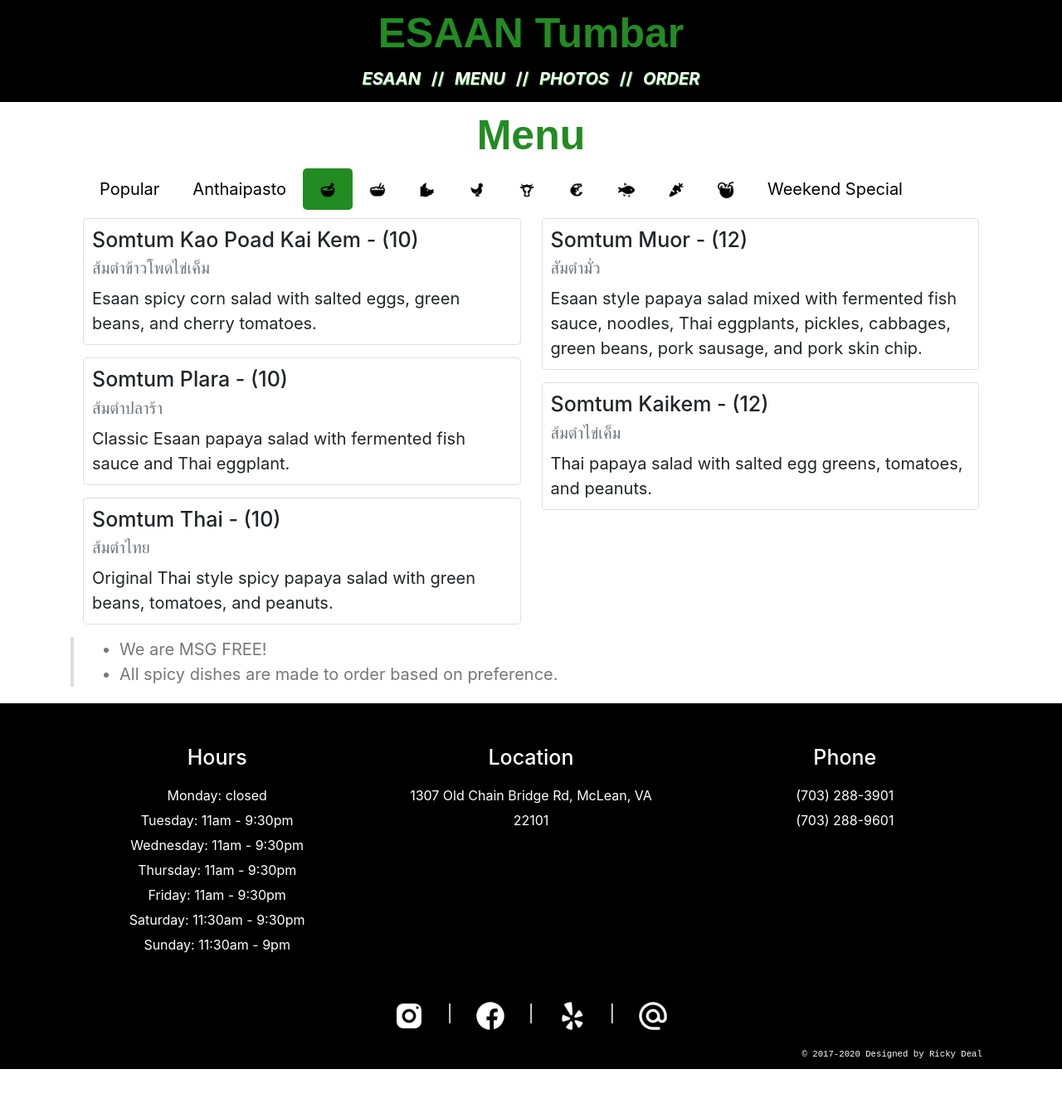
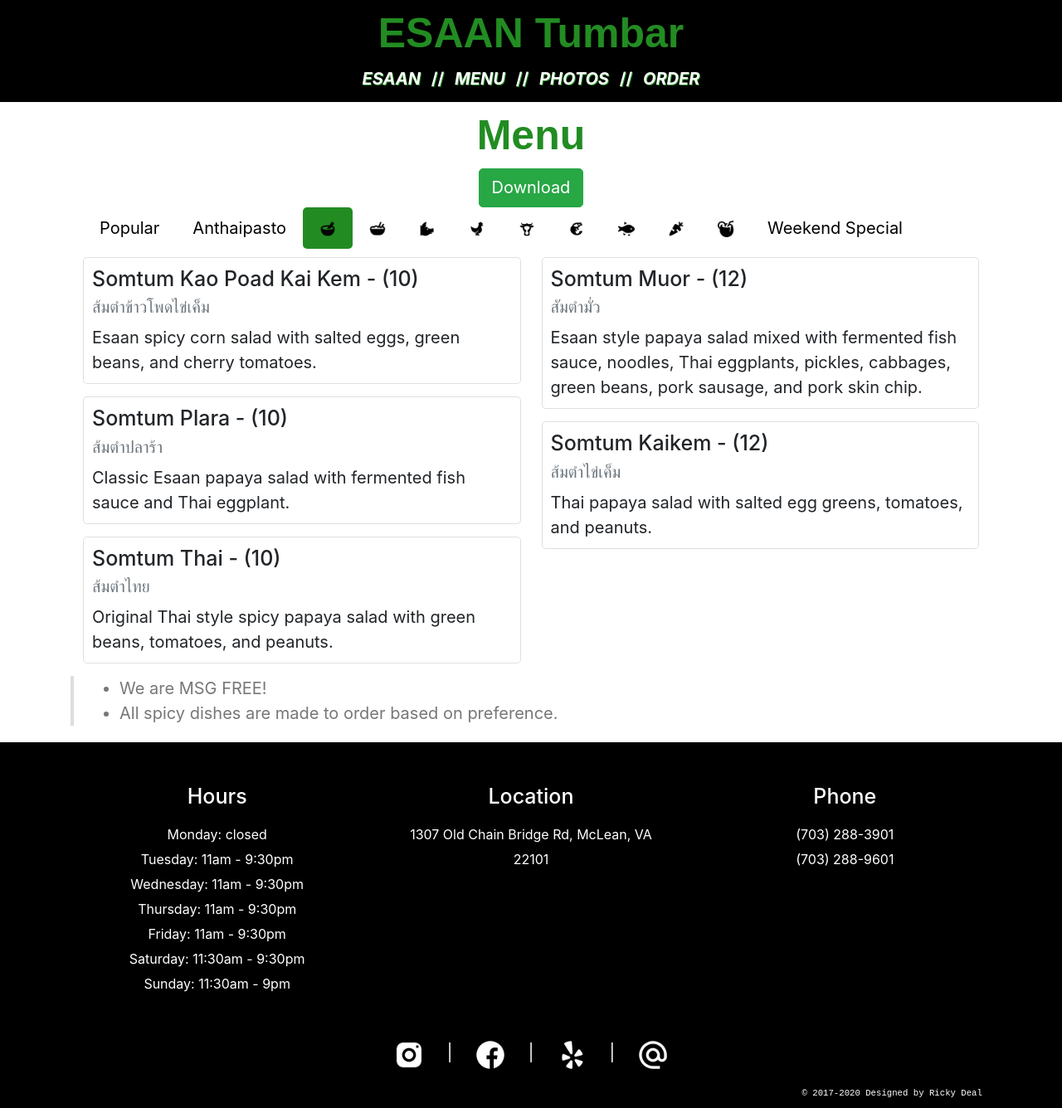
Before and after one commit to rainerdeal/esaan, a Jekyll site: the page built from menu.md, in a window 1280 px wide. Shown: the whole page at 83% size. Built offline with Jekyll 4.4.1, drawn with Linux system fonts in a browser that asks for light colours; before the commit the page ends 1289 px from its top, so only the background shows below that.

Commit message:
🔘 Menu Download Button

```diff
--- a/_layouts/menu.html
+++ b/_layouts/menu.html
@@ -9,6 +9,9 @@ title: Esaan Tumbar - Menu
             <h1 class="title">Menu</h1>
         </div>
     </div>
+
+    <!-- Menu Download -->
+    <center><a class="btn btn-success" href="images/main/esaan_dinner_menu.pdf" target="_blank" download>Download</a></center>
 
     <!-- Menu Container -->
     <div class="container">
```
